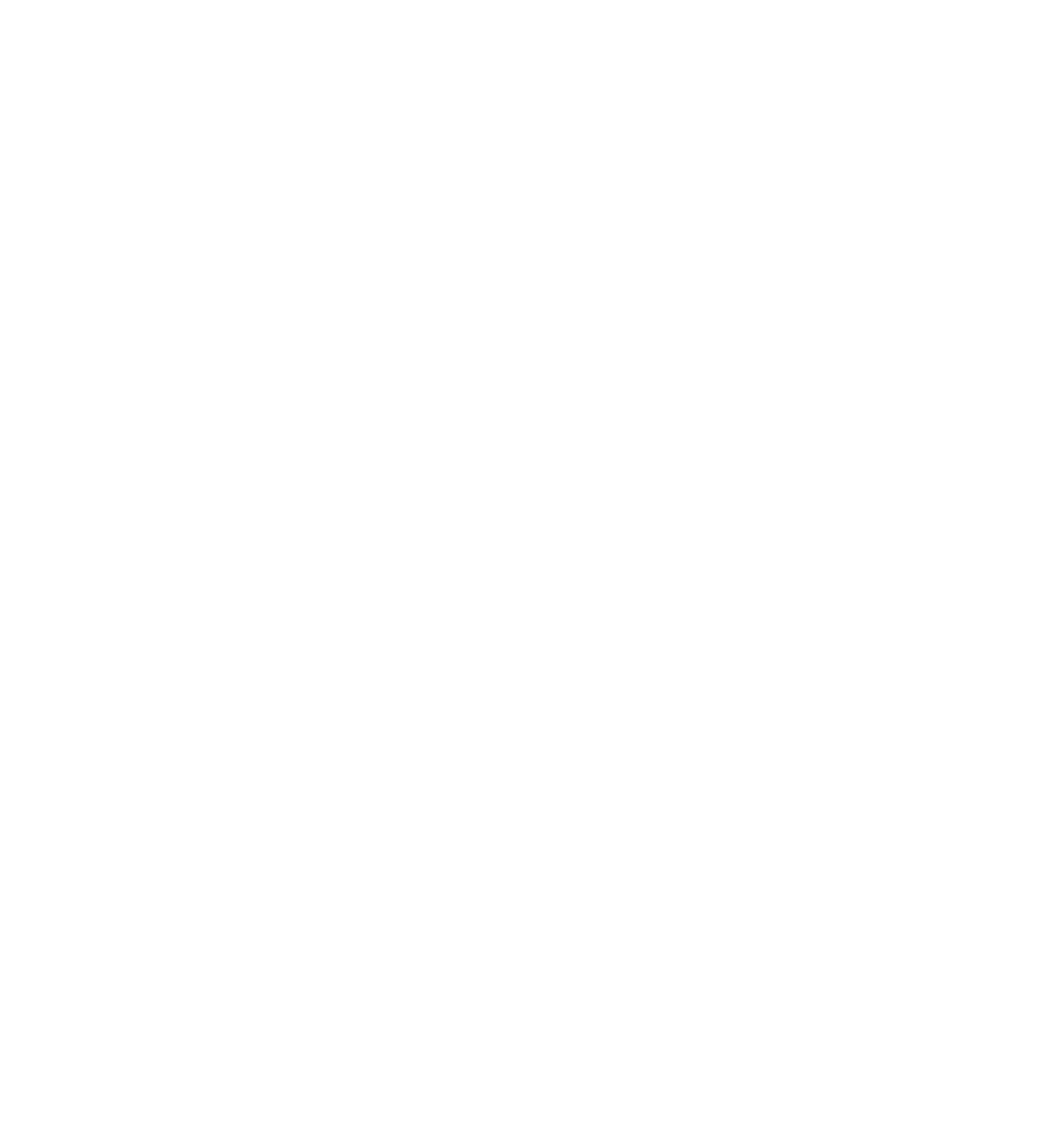
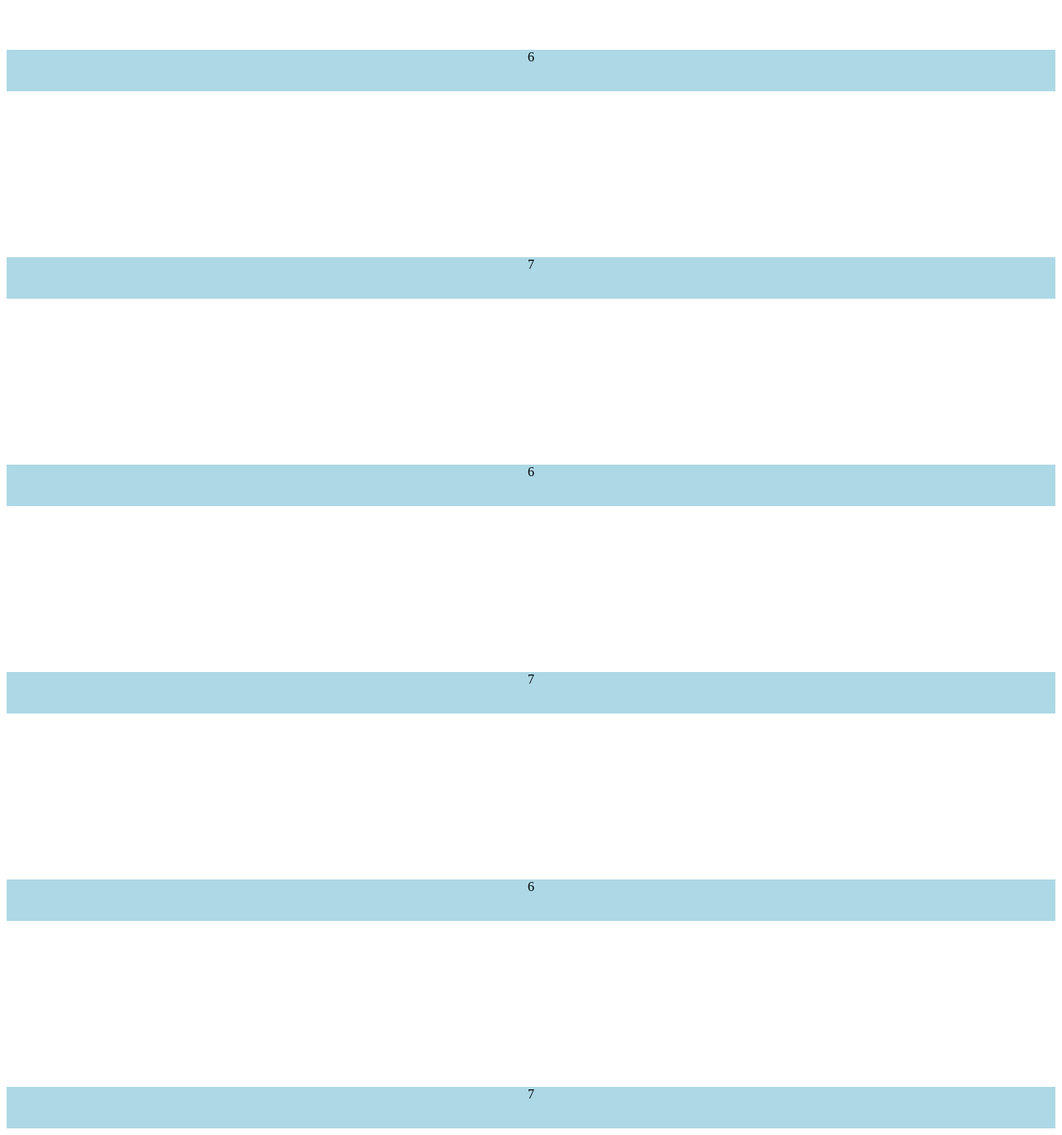
Before and after one commit to ZambranoBeicker/list-animated-component, a React (Create React App) app: page / in a window 1280 px wide. Shown: the part 1890-3258 px from the top of the page at 83% size. Before the commit the page ends 1758 px from the top, so only its background shows below. Built offline with nearby package versions, Linux system fonts and the light colour scheme.

Commit message:
add more content

```diff
--- a/src/App.js
+++ b/src/App.js
@@ -80,6 +80,12 @@
       <div style={styles} ref={ref7}>
         7
       </div>
+      <div style={styles}>6</div>
+      <div style={styles}>7</div>
+      <div style={styles}>6</div>
+      <div style={styles}>7</div>
+      <div style={styles}>6</div>
+      <div style={styles}>7</div>
     </>
   );
 }
```
